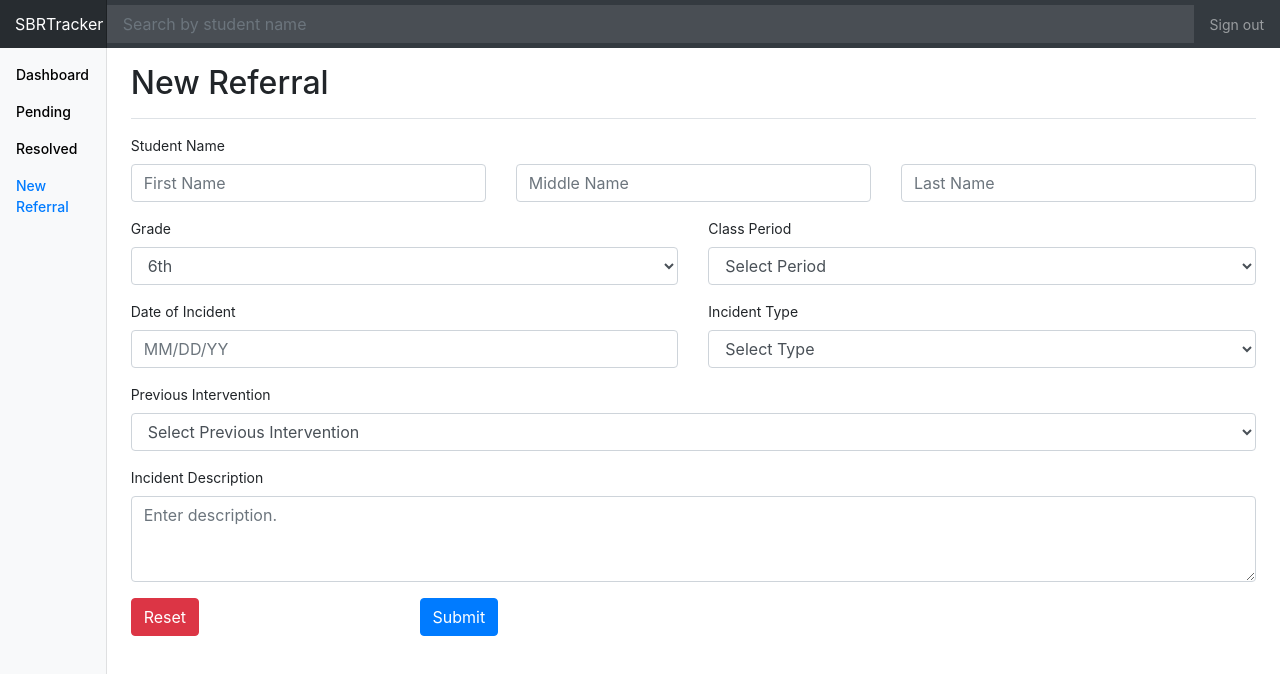
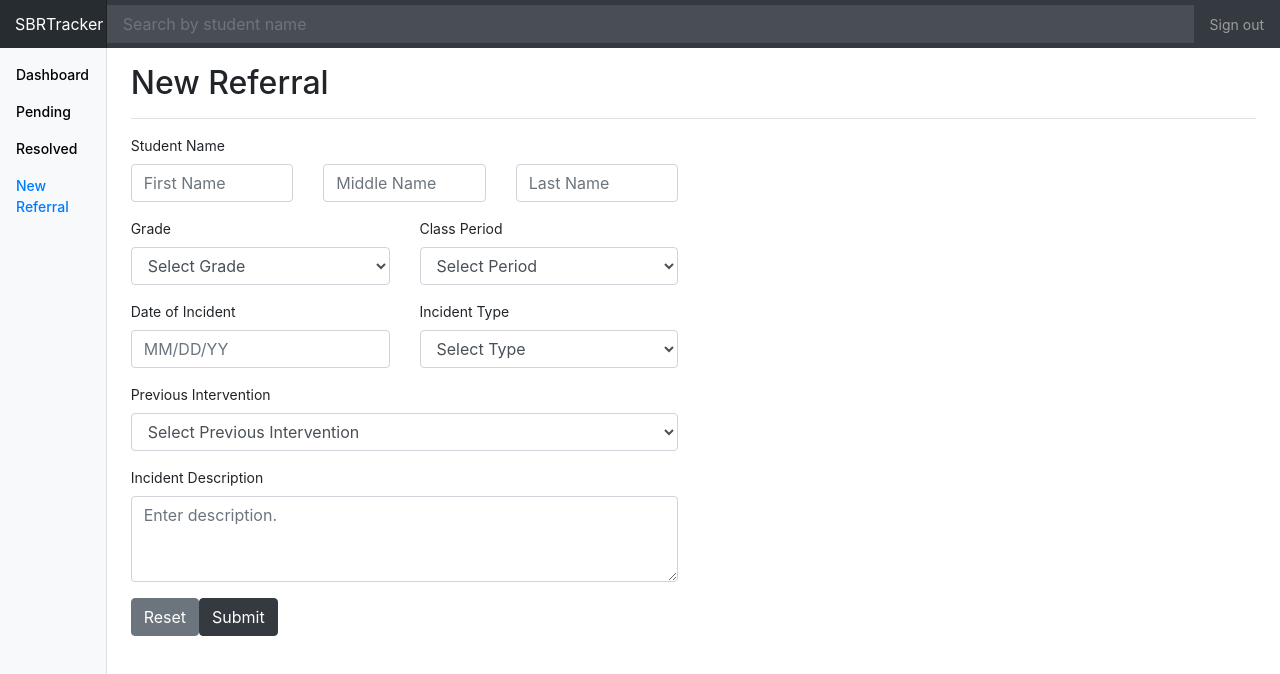
Before and after one commit to alexisr93/SBRTracker-Front-end, a React (Create React App) app: page /newreferral in a window 1280 px wide. Shown: the top 674 px of the page. Built offline with nearby package versions, Linux system fonts and the light colour scheme.

Commit message:
Changes to form in NewReferral

```diff
--- a/src/NewReferral.js
+++ b/src/NewReferral.js
@@ -15,7 +15,7 @@ class NewReferral extends React.Component {
           <h2 className="h2">New Referral</h2>
         </div>
         <div className="row">
-        <div className="col">
+        <div className="col-md-12 col-lg-6">
         <form>
           <div className="form-group">
             <label htmlFor="inputStudentName">Student Name</label>
@@ -37,6 +37,7 @@ class NewReferral extends React.Component {
               <div className="col">
                 <label htmlFor="inputGrade">Grade</label>
                 <select className="form-control" id="formControlGrade">
+                  <option selected disabled>Select Grade</option>
                   <option>6th</option>
                   <option>7th</option>
                   <option>8th</option>
@@ -96,19 +97,14 @@ class NewReferral extends React.Component {
             <textarea className="form-control" id="incidentDescription" rows="3" placeholder="Enter description."></textarea>
           </div>
 
-          <div class="row">
-            <div class="col">
-              <div class="row">
-                <div class="col">
-                  <button type="reset" className="btn btn-danger">Reset</button>
-                </div>
-                <div class="col">
-                  <button type="submit" className="btn btn-primary">Submit</button>
+          <div className="row">
+            <div className="col">
+              <div className="row">
+                <div className="col">
+                  <button type="reset" className="btn btn-secondary">Reset</button>
+                  <button type="submit" className="btn btn-dark">Submit</button>
                 </div>
               </div>
-            </div>
-
-            <div class="col">
             </div>
           </div>
         </form>
```
